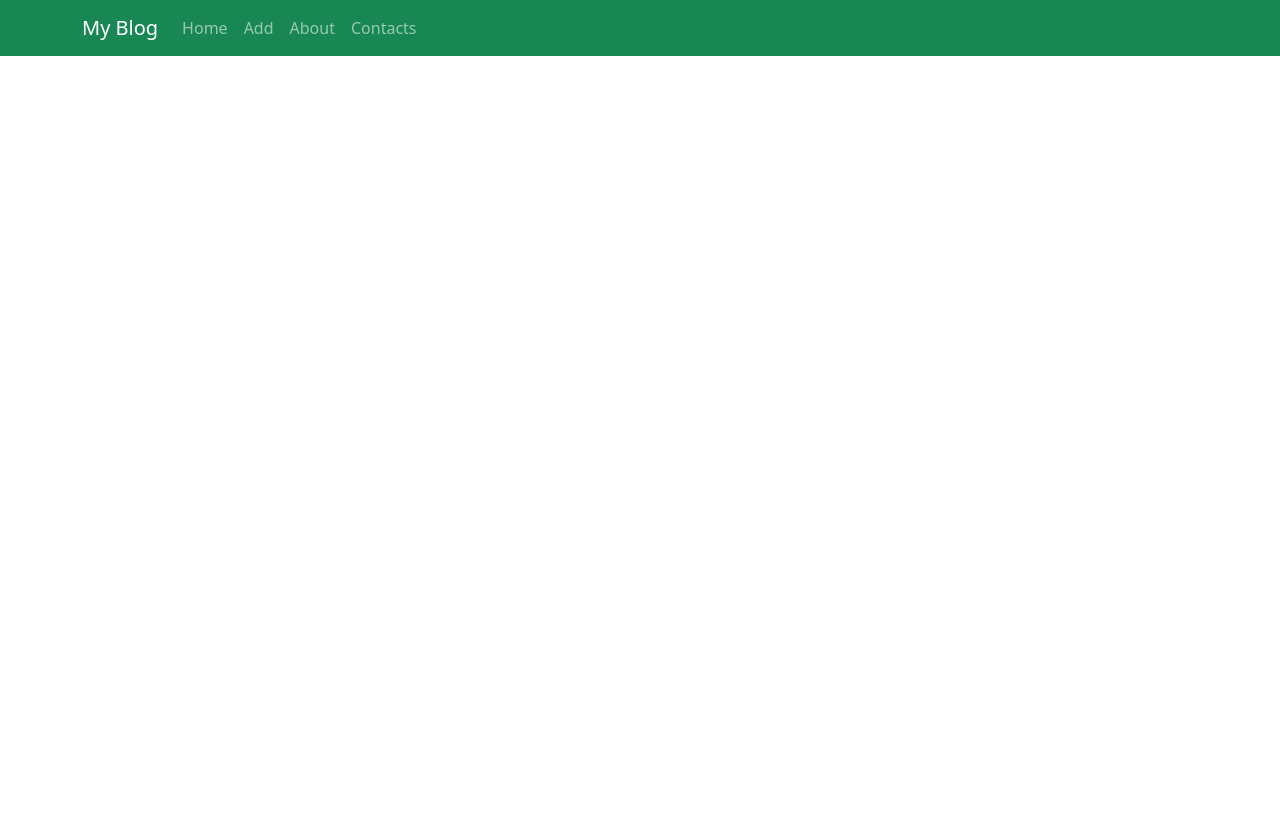
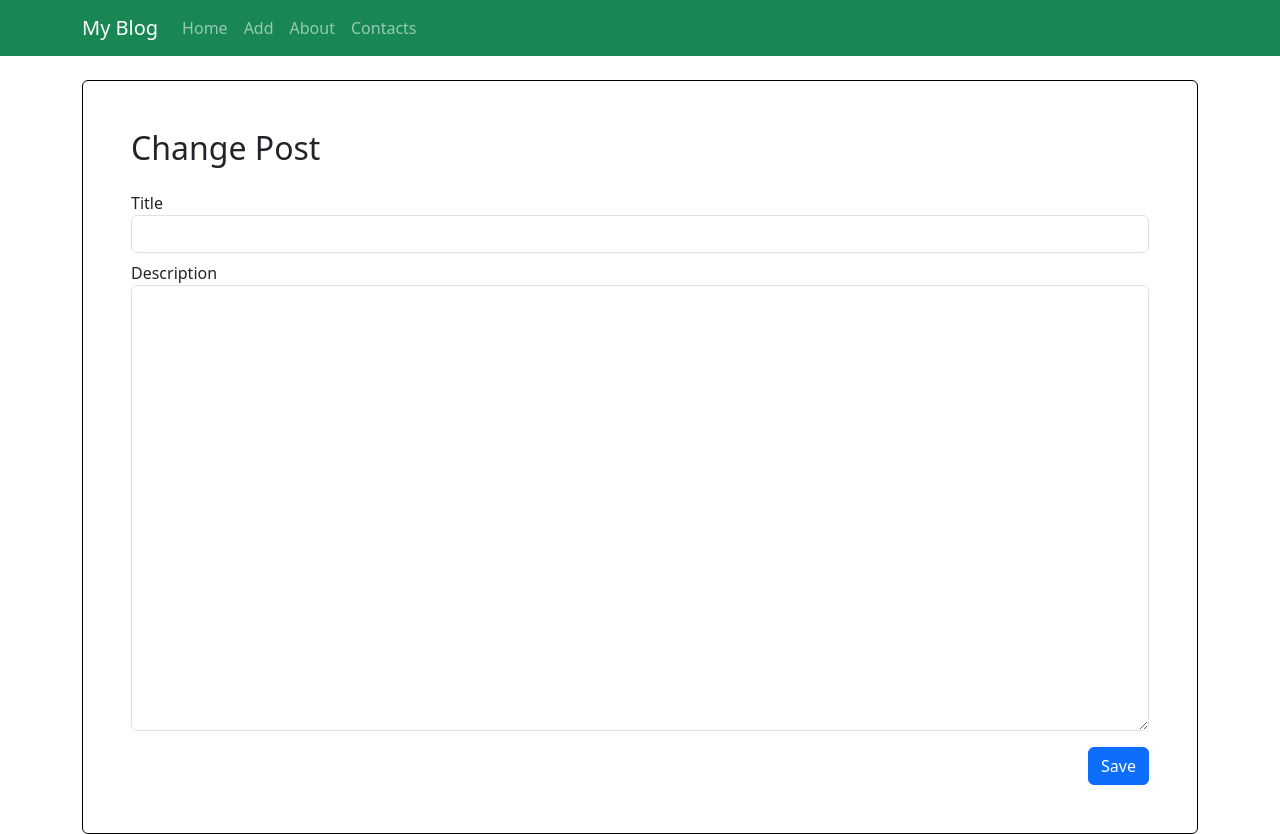
Before and after one commit to MrDenis2024/homework64, a React (Vite) app: page /posts/1/edit in a window 1280 px wide. Before the commit the page ends 800 px from the top, so only its background shows below. Built offline with nearby package versions, Linux system fonts and the light colour scheme; no server answers.

Commit message:
Переименован контэйнер с AddNewPost на InteractionForm и создана структура по изменению Поста

```diff
--- a/src/App.tsx
+++ b/src/App.tsx
@@ -1,9 +1,9 @@
 import './App.css';
 import Toolbar from './components/Toolbar/Toolbar';
 import {Route, Routes} from 'react-router-dom';
-import AddNewPost from './containers/AddNewPost/AddNewPost';
 import PostsList from './containers/PostsList/PostsList';
 import PostInfo from './containers/PostInfo/PostInfo';
+import InteractionForm from './containers/InteractionForm/InteractionForm';
 
 const App = () => (
   <>
@@ -13,8 +13,9 @@ const App = () => (
     <main className='container'>
       <Routes>
         <Route path='/' element={<PostsList />} />
-        <Route path='/new-post' element={<AddNewPost />} />
+        <Route path='/new-post' element={<InteractionForm />} />
         <Route path='/posts/:id' element={<PostInfo />} />
+        <Route path='/posts/:id/edit' element={<InteractionForm />} />
       </Routes>
     </main>
   </>
--- a/src/components/PostForm/PostForm.tsx
+++ b/src/components/PostForm/PostForm.tsx
@@ -2,7 +2,7 @@ import React from 'react';
 import {ApiPost} from '../../types';
 
 interface Props {
-  id?: string;
+  id: string | undefined;
   post: ApiPost;
   onFieldChange: React.ChangeEventHandler<HTMLInputElement | HTMLTextAreaElement>;
   onFormSubmit: React.ChangeEventHandler<HTMLFormElement>;
--- a/src/containers/AddNewPost/AddNewPost.tsx
+++ /dev/null
@@ -1,61 +0,0 @@
-import React, {useState} from 'react';
-import {ApiPost} from '../../types';
-import PostForm from '../../components/PostForm/PostForm';
-import axiosApi from '../../axiosApi';
-import {useNavigate} from 'react-router-dom';
-import Spinner from '../../components/Spinner/Spinner';
-
-const AddNewPost = () => {
-  const [newPost, setNewPost] = useState<ApiPost>({
-    title: '',
-    description: '',
-    date: '',
-  });
-  const [loading, setLoading] = useState(false);
-  const navigate = useNavigate();
-
-  const onFieldChange = (event: React.ChangeEvent<HTMLInputElement | HTMLTextAreaElement>) => {
-    const {name, value} = event.target;
-
-    setNewPost((prevState) => ({
-      ...prevState,
-      [name]: value,
-    }));
-  };
-
-  const onFormSubmit = async (event: React.FormEvent) => {
-    event.preventDefault();
-    setLoading(true);
-
-    const posts = {
-      ...newPost,
-      date: new Date(),
-    };
-
-    try {
-      await axiosApi.post('/posts.json', posts);
-    } finally {
-      setLoading(false);
-      navigate('/');
-    }
-  };
-
-  let form = (
-    <PostForm post={newPost} onFieldChange={(event) => onFieldChange(event)} onFormSubmit={onFormSubmit} />
-  );
-
-  if(loading) {
-    form = (
-      <div className='d-flex justify-content-center align-items-center' style={{height: '300px'}}>
-        <Spinner />
-      </div>
-    );
-  }
-  return (
-    <div>
-      {form}
-    </div>
-  );
-};
-
-export default AddNewPost;
--- /dev/null
+++ b/src/containers/InteractionForm/InteractionForm.tsx
@@ -0,0 +1,96 @@
+import React, {useCallback, useEffect, useState} from 'react';
+import {ApiPost} from '../../types';
+import PostForm from '../../components/PostForm/PostForm';
+import axiosApi from '../../axiosApi';
+import {useNavigate, useParams} from 'react-router-dom';
+import Spinner from '../../components/Spinner/Spinner';
+
+const initialState = {
+  title: '',
+  description: '',
+  date: '',
+};
+
+const InteractionForm = () => {
+  const [post, setPost] = useState<ApiPost>(initialState);
+  const {id} = useParams();
+  const [loading, setLoading] = useState(false);
+  const navigates = useNavigate();
+
+  const fetchOnePost = useCallback(async (id: string) => {
+    setLoading(true);
+    try {
+      const response = await axiosApi.get<ApiPost | null>(`/posts/${id}.json`);
+
+      if(response.data) {
+        setPost(response.data);
+      } else {
+        navigates('/');
+      }
+    } finally {
+      setLoading(false);
+    }
+  }, [navigates]);
+
+  useEffect(() => {
+    if(id !== undefined) {
+      void fetchOnePost(id);
+    } else {
+      setPost(initialState);
+    }
+  }, [id, fetchOnePost]);
+
+  const onFieldChange = (event: React.ChangeEvent<HTMLInputElement | HTMLTextAreaElement>) => {
+    const {name, value} = event.target;
+
+    setPost((prevState) => ({
+      ...prevState,
+      [name]: value,
+    }));
+  };
+
+  const onFormSubmit = async (event: React.FormEvent) => {
+    event.preventDefault();
+    setLoading(true);
+
+    const posts = {
+      ...post,
+      date: new Date(),
+    };
+
+    if(id !== undefined) {
+      try {
+        await axiosApi.put(`/posts/${id}.json`, post);
+      } finally {
+        setLoading(false);
+        navigates('/');
+      }
+    } else {
+      try {
+        await axiosApi.post('/posts.json', posts);
+      } finally {
+        setLoading(false);
+        navigates('/');
+      }
+    }
+  };
+
+  let form = (
+    <PostForm id={id} post={post} onFieldChange={(event) => onFieldChange(event)} onFormSubmit={onFormSubmit} />
+  );
+
+  if(loading) {
+    form = (
+      <div className='d-flex justify-content-center align-items-center' style={{height: '300px'}}>
+        <Spinner />
+      </div>
+    );
+  }
+  return (
+    <div>
+      {form}
+    </div>
+  );
+};
+
+export default InteractionForm;
```
